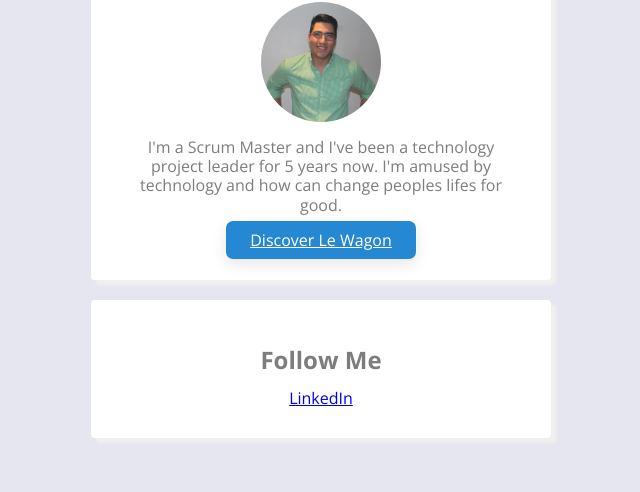
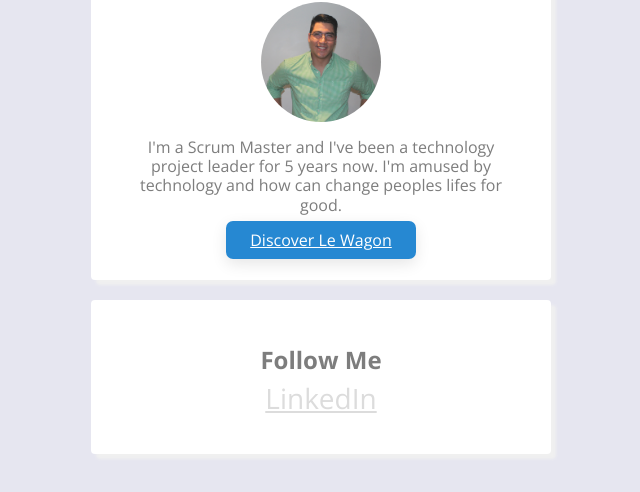
Before and after one commit to RodolfoVT/profile, a plain HTML site: page index.html in a window 1280 px wide. Shown: the part 110-602 px from the top of the page, without its empty margins (319-959 px from the left). Drawn offline with nearby package versions, Linux system fonts and the light colour scheme.

Commit message:
My profile page

```diff
--- a/index.html
+++ b/index.html
@@ -19,7 +19,10 @@
         </div>
         <div class="card">
           <h2>Follow Me</h2>
-            <a href="https://www.linkedin.com/in/rodolfo-valenzuela-t-b220a2108/" target="_blank">LinkedIn</a></il>
+
+          <ul class="list-inline">
+            <li><a href="https://www.linkedin.com/in/rodolfo-valenzuela-t-b220a2108/" class="social" target="_blank">LinkedIn</a></li>
+          </ul>
             </div>
         </div>
       </div>
--- a/style.css
+++ b/style.css
@@ -57,6 +57,20 @@ a:hover {
   margin: 20px;
 }
 
+.list-inline {
+  list-inline: none;
+  padding: 0;
+}
+
+.list-inline li {
+  display: inline-block;
+}
+
+.social {
+  font-size: 28px;
+  color: rgb(220,220,220);
+}
+
 @media (max-width: 960px) {
   /* For a screen < 960px, this CSS will be read */
   .container {
```
